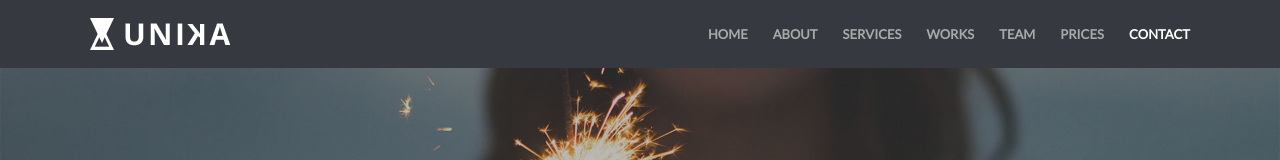
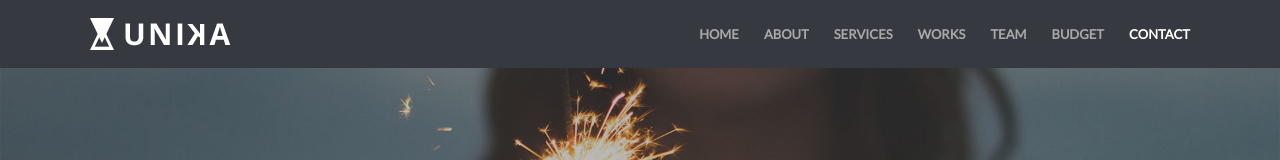
Before and after one commit to SuhithJayasekara/demo, a plain HTML site: page index.html in a window 1280 px wide. Shown: the top 160 px of the page. Drawn offline with Linux system fonts and the light colour scheme; files whose address does not match are found by name.

Commit message:
Update index.html

```diff
--- a/index.html
+++ b/index.html
@@ -83,7 +83,7 @@
                             <li><a class="page-scroll" href="#services-section">Services</a></li>
                             <li><a class="page-scroll" href="#portfolio-section">Works</a></li>
                             <li><a class="page-scroll" href="#team-section">Team</a></li>
-                            <li><a class="page-scroll" href="#prices-section">Prices</a></li>
+                            <li><a class="page-scroll" href="#prices-section">Budget </a></li>
                             <li><a class="page-scroll" href="#contact-section">Contact</a></li>
                         </ul>
                     </div><!-- /.navbar-collapse -->
```
